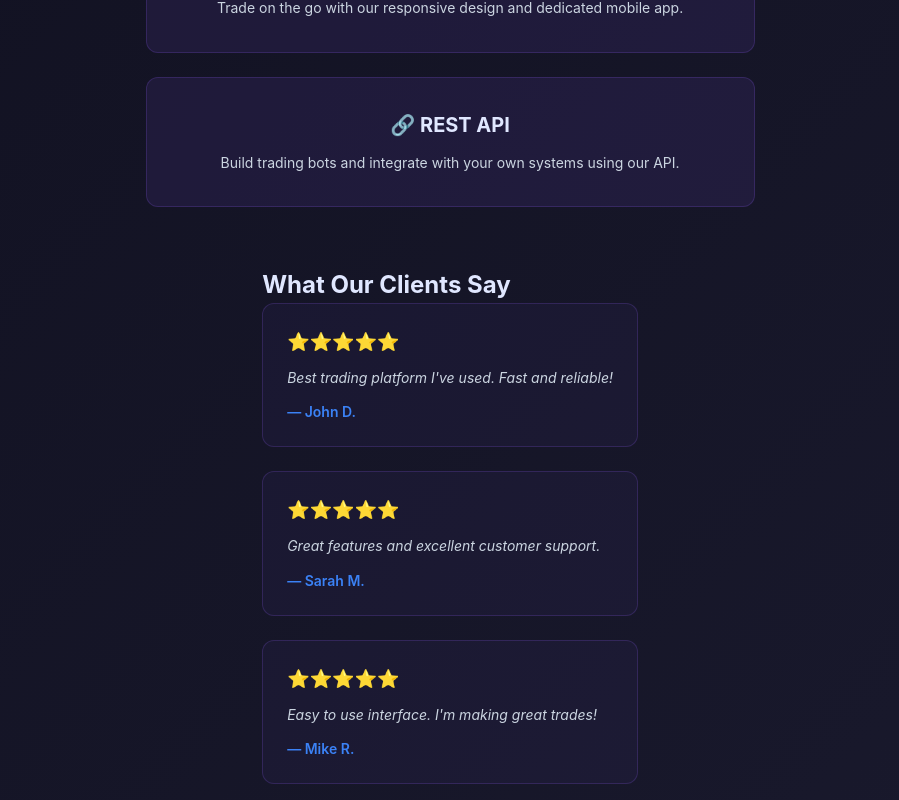
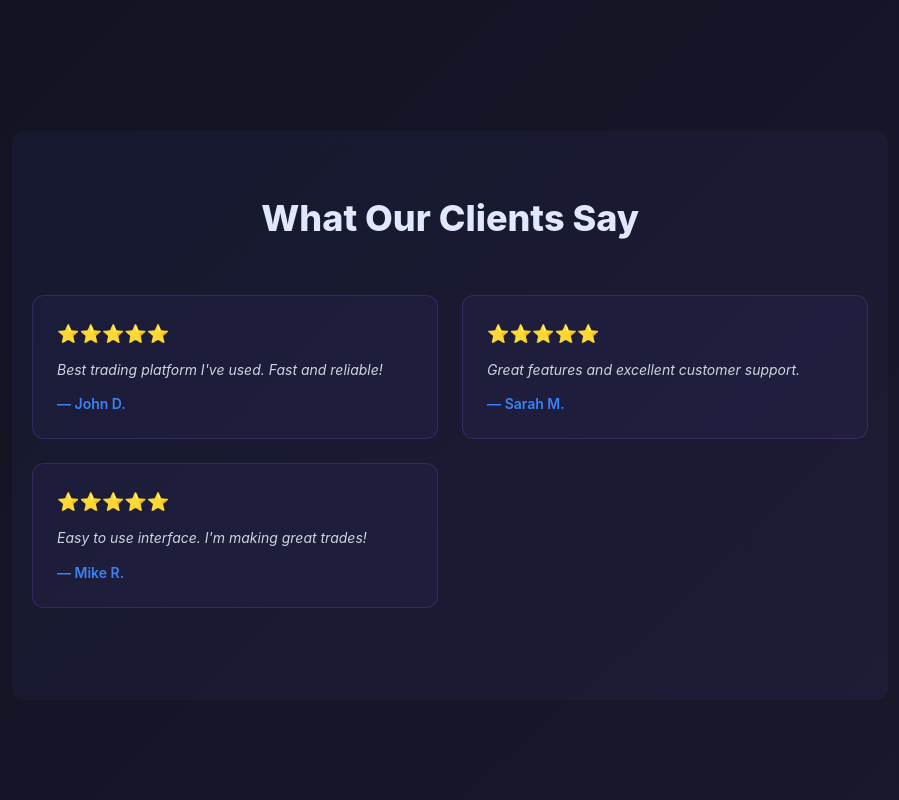
Before and after one commit to claranancy700-arch/Elonultra-Broker, a React app in the folder frontend/: page / in a window 1280 px wide. Shown: the part 1120-1920 px from the top of the page, without its empty margins (12-911 px from the left). Built offline with nearby package versions, Linux system fonts and the light colour scheme; no server answers; the HTML template or start-up script is replaced by a standard one.

Commit message:
Fix LandingPage.css syntax errors

```diff
--- a/frontend/src/components/pages/LandingPage.css
+++ b/frontend/src/components/pages/LandingPage.css
@@ -134,10 +134,10 @@
   color: white !important;
 }
 
+.features-section {
+  margin: 80px 0;
   width: 100%;
   max-width: 1200px;
-.features-section {
-  margin: 80px 0;
 }
 
 .features-grid {
@@ -174,14 +174,14 @@
   color: var(--muted, #cbd5e1);
   line-height: 1.6;
 }
-auto 60px;
+
+.testimonies-section {
+  margin: 100px auto 60px;
   padding: 60px 20px;
   background: linear-gradient(135deg, rgba(59, 130, 246, 0.05), rgba(139, 92, 246, 0.05));
   border-radius: 12px;
   width: 100%;
-  max-width: 1200x;
-  background: linear-gradient(135deg, rgba(59, 130, 246, 0.05), rgba(139, 92, 246, 0.05));
-  border-radius: 12px;
+  max-width: 1200px;
 }
 
 .testimonies-section h2 {
```
